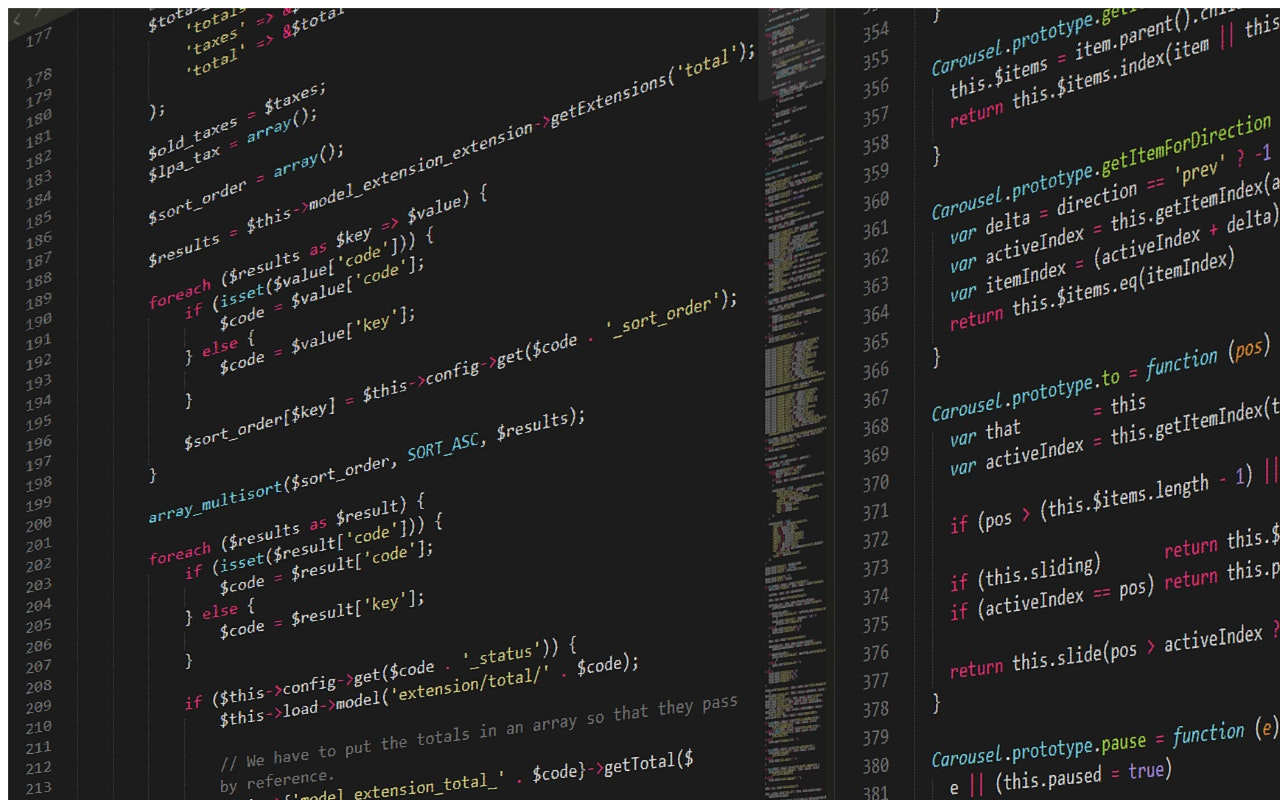
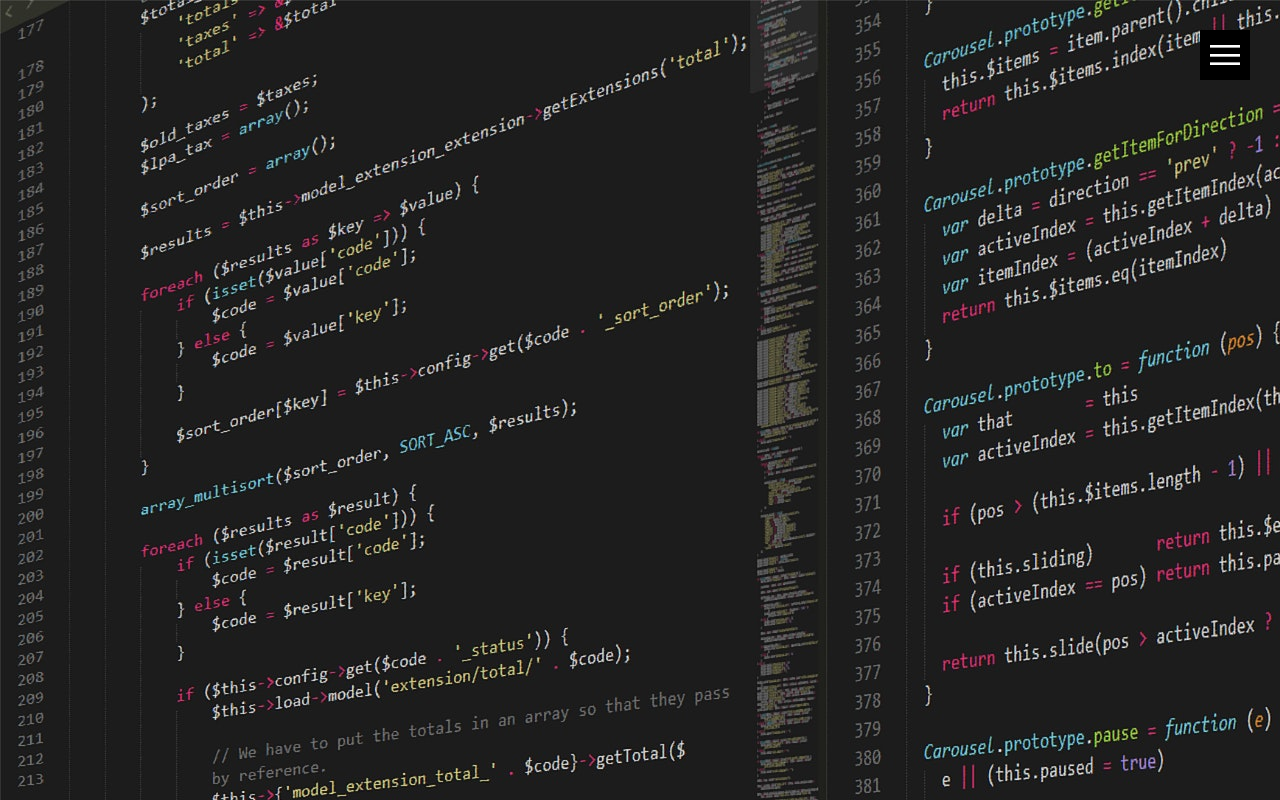
Before and after one commit to Oliveira-Renato/MyPortfolio, a React (Create React App) app: page / in a window 1280 px wide. Shown: the top 800 px of the page. Built offline with nearby package versions, Linux system fonts and the light colour scheme.

Commit message:
menu toggle completed

```diff
--- a/src/routes/Home.tsx
+++ b/src/routes/Home.tsx
@@ -6,6 +6,7 @@ import LinkedinImg from '../images/LinkedinImg.png';
 import githubImg from '../images/githubImg.png'
 import instaImg from '../images/instaImg.png';
 
+import '../styles/global.scss'
 
 export function Home(){
   return (
--- a/src/styles/global.scss
+++ b/src/styles/global.scss
@@ -0,0 +1,32 @@
+@import url('https://fonts.googleapis.com/css?family=Poppins:200,300,400,500,600,700,800,900&display=swap');
+
+* {
+    margin: 0;
+    padding: 0;
+    box-sizing: border-box;
+    font-family: 'Poppins', sans-serif;
+    scroll-behavior: smooth;
+}
+
+/*Organizando o menu hamburguer superior direito*/
+.toggle
+{
+    position: fixed;
+    top: 30px;
+    right: 30px;
+    width: 50px;
+    height: 50px;
+    background: #000 url('../images/menu.png');
+    background-size: 30px;
+    background-position: center;
+    background-repeat: no-repeat;
+    cursor: pointer;
+    z-index: 1000;
+
+    &.active {
+        background: #000 url('../images/close.png');
+        background-size: 25px;
+        background-position: center;
+        background-repeat: no-repeat;
+    }
+}
```
